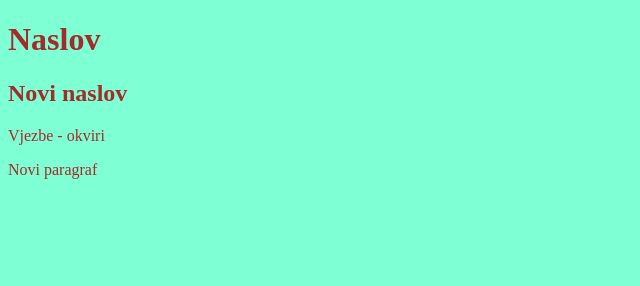
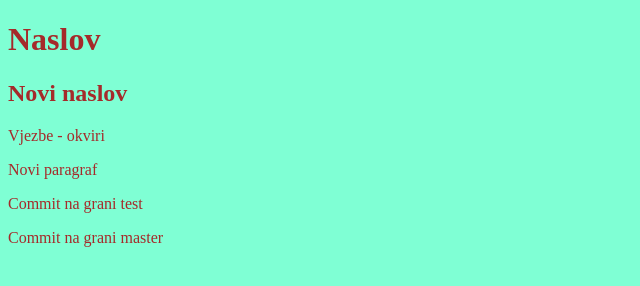
Before and after one commit to abudic98/vjezba1-git, a plain HTML site: page index.html in a window 1280 px wide. Shown: the whole page, without its empty margins (0-640 px from the left). Drawn offline with Linux system fonts and the light colour scheme.

Commit message:
Jos jedan commit na grananju

```diff
--- a/index.html
+++ b/index.html
@@ -13,5 +13,7 @@
     <h2>Novi naslov</h2>
     <p>Vjezbe - okviri</p>
     <p>Novi paragraf</p>
+    <p>Commit na grani test</p>
+    <p>Commit na grani master</p>
 </body>
 </html>
```
